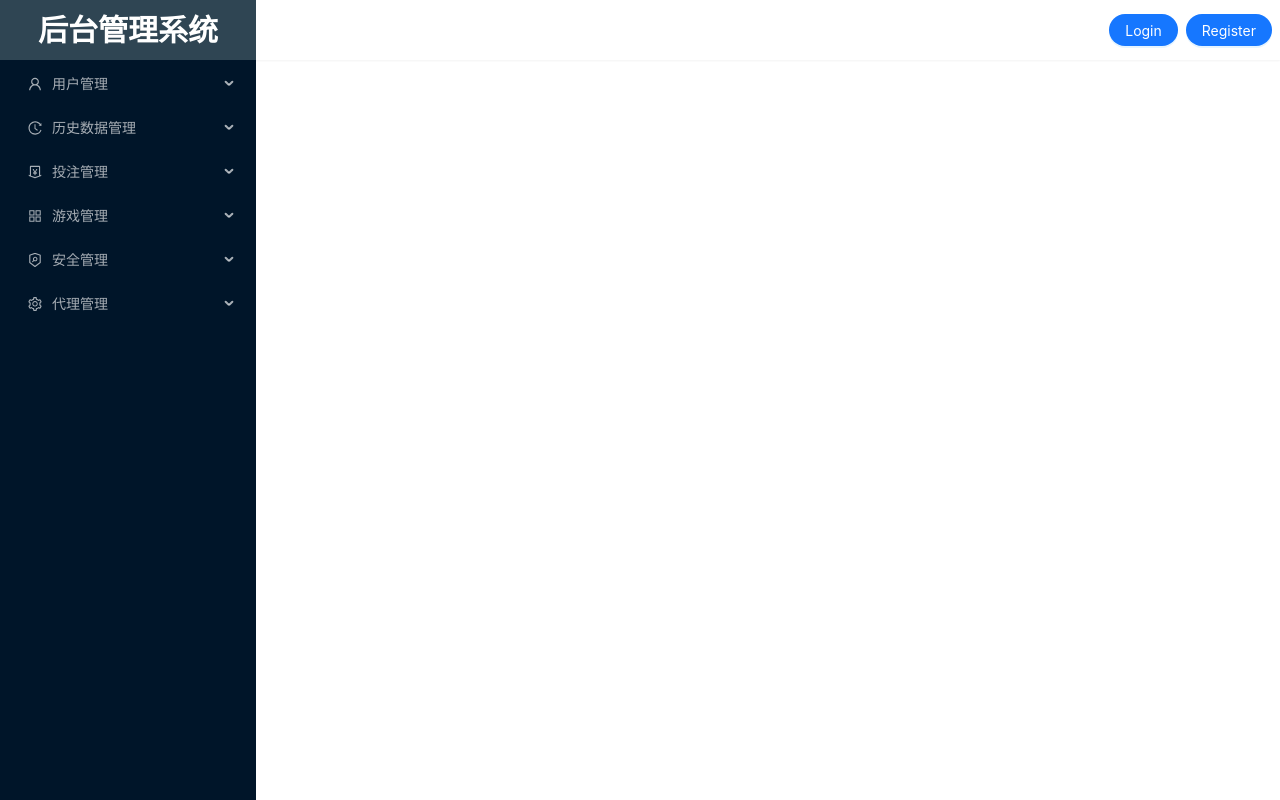
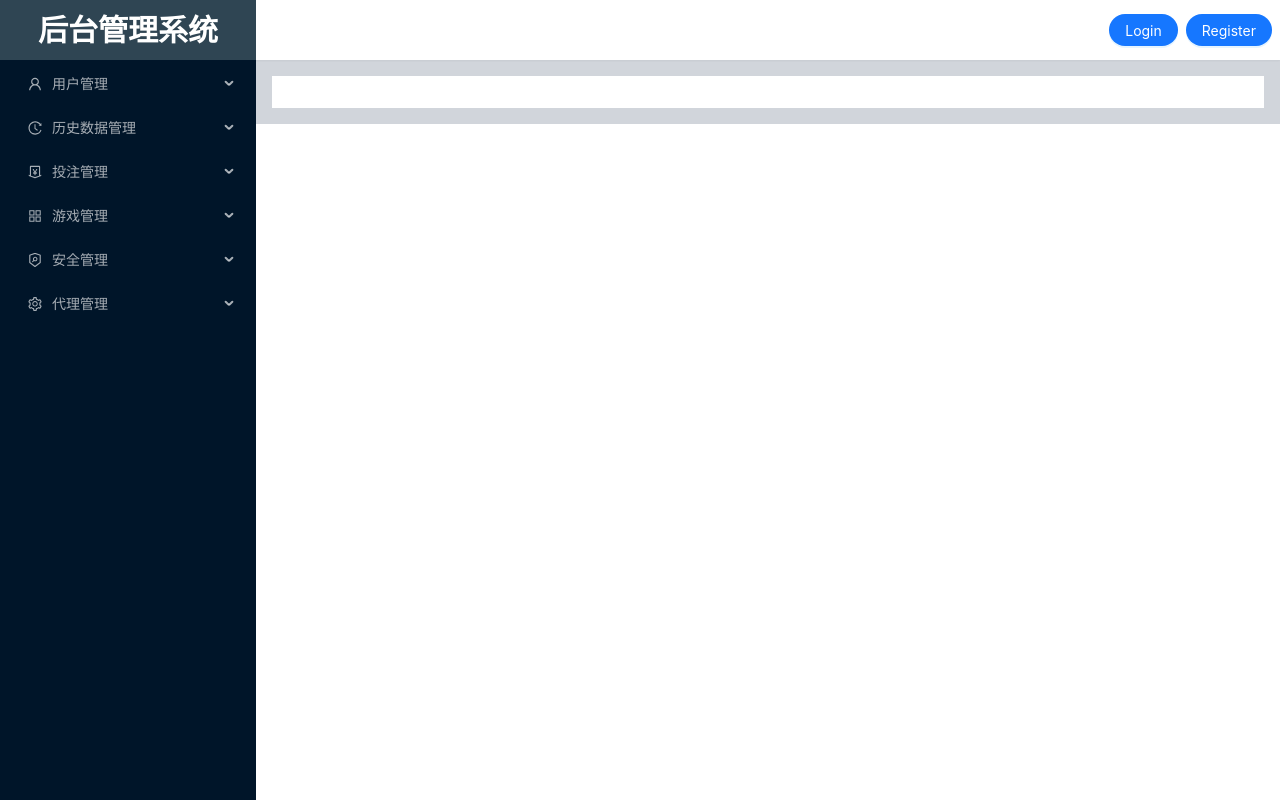
Before and after one commit to dadiosy/stake-fork-admin, a React (Create React App) app: page / in a window 1280 px wide. Built offline with nearby package versions, Linux system fonts and the light colour scheme.

Commit message:
add main container

```diff
--- /dev/null
+++ b/src/components/layout/MainContainer.jsx
@@ -0,0 +1,13 @@
+import { Outlet } from "react-router-dom";
+
+export default function MainContainer() {
+    return (
+        <div className="pl-[256px] pt-[60px]">
+            <div className="p-[16px] bg-gray-300">
+                <div className="bg-white p-[16px]">
+                    <Outlet />
+                </div>
+            </div>
+        </div>
+    )
+}
--- a/src/routes/Layout.jsx
+++ b/src/routes/Layout.jsx
@@ -1,4 +1,5 @@
 import Header from "../components/layout/Header";
+import MainContainer from "../components/layout/MainContainer";
 import SideMenu from "../components/layout/SideMenu";
 
 export default function Layout() {
@@ -6,6 +7,7 @@ export default function Layout() {
         <div className="">
             <SideMenu />
             <Header />
+            <MainContainer />
         </div>
     )
 }
```
